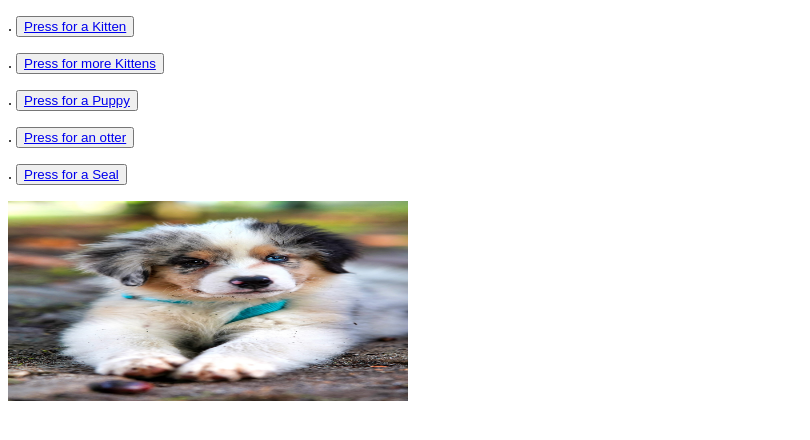
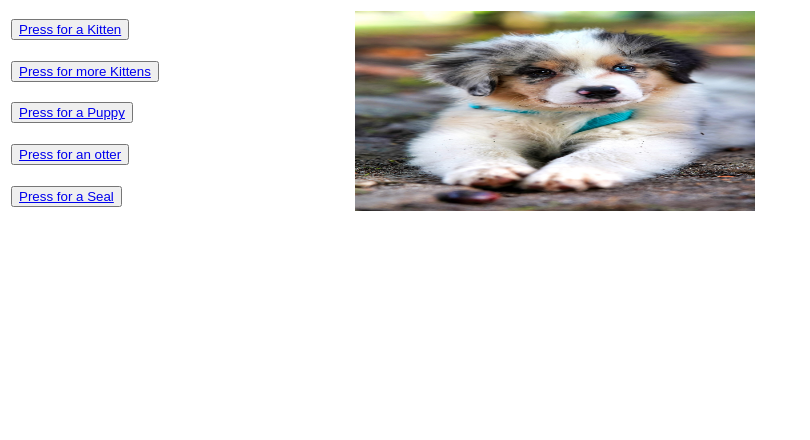
Before and after one commit to user202104/JS_2022_KURSAI, a plain HTML site: page 14_07/puppy.html in a window 1280 px wide. Shown: the whole page, without its empty margins (0-810 px from the left). Drawn offline with Linux system fonts and the light colour scheme.

Commit message:
Changed by Austeja

```diff
--- a/14_07/puppy.html
+++ b/14_07/puppy.html
@@ -6,34 +6,45 @@
 </head>
 
 <body>
-    <table>
+    <table style="width:100%">
         <tr>
-            <p>.
+            <td>
                 <button type="button"><a href="kitten.html">Press for a Kitten</a></button>
-            </p>
+            </td>
+            <td rowspan="5">
+                <img src="Images/Puppy.jpg" height="200" width="400">
+            </td>
         </tr>
         <tr>
-            <p>.
+            <td>
                 <button type="button"><a href="kittens.html">Press for more Kittens</a></button>
-            </p>
+            </td>
+
         </tr>
         <tr>
-            <p>.
+            <td>
                 <button type="button"><a href="puppy.html">Press for a Puppy</a></button>
-            </p>
+            </td>
+
+
         </tr>
         <tr>
-            <p>.
+            <td>
                 <button type="button"><a href="otter.html">Press for an otter</a></button>
-            </p>
+
+            </td>
+
         </tr>
         <tr>
-            <p>.
+            <td>
+
                 <button type="button"><a href="seal.html">Press for a Seal</a></button>
-            </p>
+
+            </td>
+
         </tr>
-</table>
-    <img src="Images/Puppy.jpg" height="200" width="400">
+    </table>
+
 </body>
 
 </html>
```
Also changed, not shown: 14_07/kitten.html (+22 -16 lines), 14_07/kittens.html (+24 -14 lines), 14_07/otter.html (+23 -13 lines), 14_07/seal.html (+23 -14 lines).
